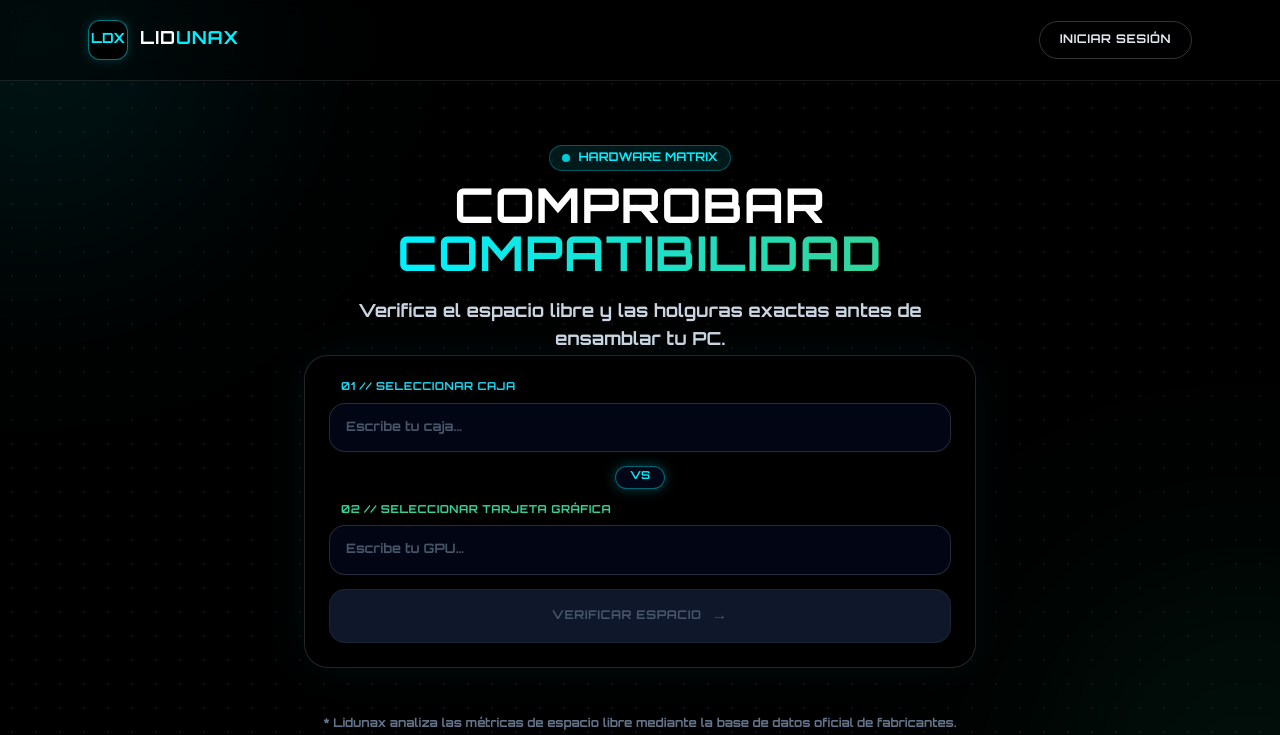
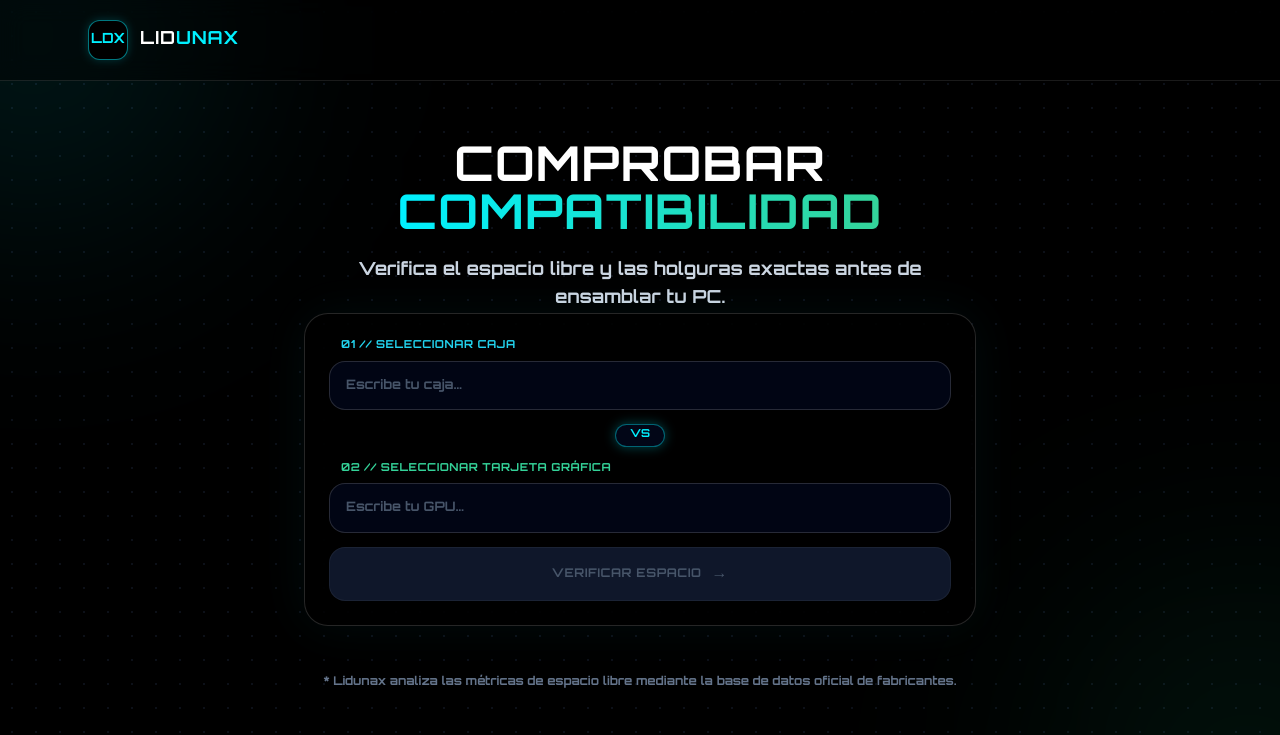
Before and after one commit to unaayy/pc-clearence-lab, an Astro site: page / in a window 1280 px wide. Shown: the top 735 px of the page. Built offline with nearby package versions, Linux system fonts and the light colour scheme; Astro itself is replaced by a stand-in of ours; a web font is replaced by a local one.

Commit message:
style: eliminar pill de Hardware Matrix

```diff
--- a/src/pages/index.astro
+++ b/src/pages/index.astro
@@ -35,7 +35,7 @@ const canonicalURL = new URL(Astro.url.pathname, 'https://www.lidunax.com');
     <div class="fixed -bottom-40 -right-40 w-96 h-96 bg-emerald-500/10 rounded-full blur-[120px] pointer-events-none"></div>
 
     <div>
-      <!-- Navbar Superior con marca LIDUNAX -->
+   <!-- Navbar Superior con marca LIDUNAX -->
       <header class="relative z-50 border-b border-white/10 backdrop-blur-md bg-black/40">
         <div class="max-w-6xl mx-auto px-6 h-20 flex items-center justify-between">
 
@@ -47,15 +47,8 @@ const canonicalURL = new URL(Astro.url.pathname, 'https://www.lidunax.com');
             <span class="text-lg tracking-wider font-bold text-white" style="font-family: 'Orbitron', sans-serif;">LID<span class="text-[#00F0FF]">UNAX</span></span>
           </a>
 
-          <!-- Iniciar Sesión -->
-          <div class="flex items-center gap-4">
-            <button
-              style="font-family: 'Orbitron', sans-serif;"
-              class="text-xs text-slate-200 hover:text-white border border-white/20 hover:border-white/50 px-5 py-2.5 rounded-full transition uppercase tracking-wider"
-            >
-              Iniciar sesión
-            </button>
-          </div>
+          <!-- Espacio vacío (Botón de 'Iniciar sesión' eliminado) -->
+          <div></div>
         </div>
       </header>
 
@@ -64,10 +57,6 @@ const canonicalURL = new URL(Astro.url.pathname, 'https://www.lidunax.com');
 
         <!-- Título Principal -->
         <div class="text-center space-y-4">
-          <div class="inline-flex items-center gap-2 px-3 py-1 rounded-full border border-[#00F0FF]/30 bg-[#00F0FF]/10 text-[#00F0FF] text-xs font-mono">
-            <span class="w-2 h-2 rounded-full bg-[#00F0FF] animate-pulse"></span>
-            HARDWARE MATRIX
-          </div>
 
           <h1 class="text-3xl sm:text-5xl font-extrabold tracking-wide text-white uppercase" style="font-family: 'Orbitron', sans-serif;">
             COMPROBAR <span class="text-transparent bg-clip-text bg-gradient-to-r from-[#00F0FF] to-emerald-400">COMPATIBILIDAD</span>
```
